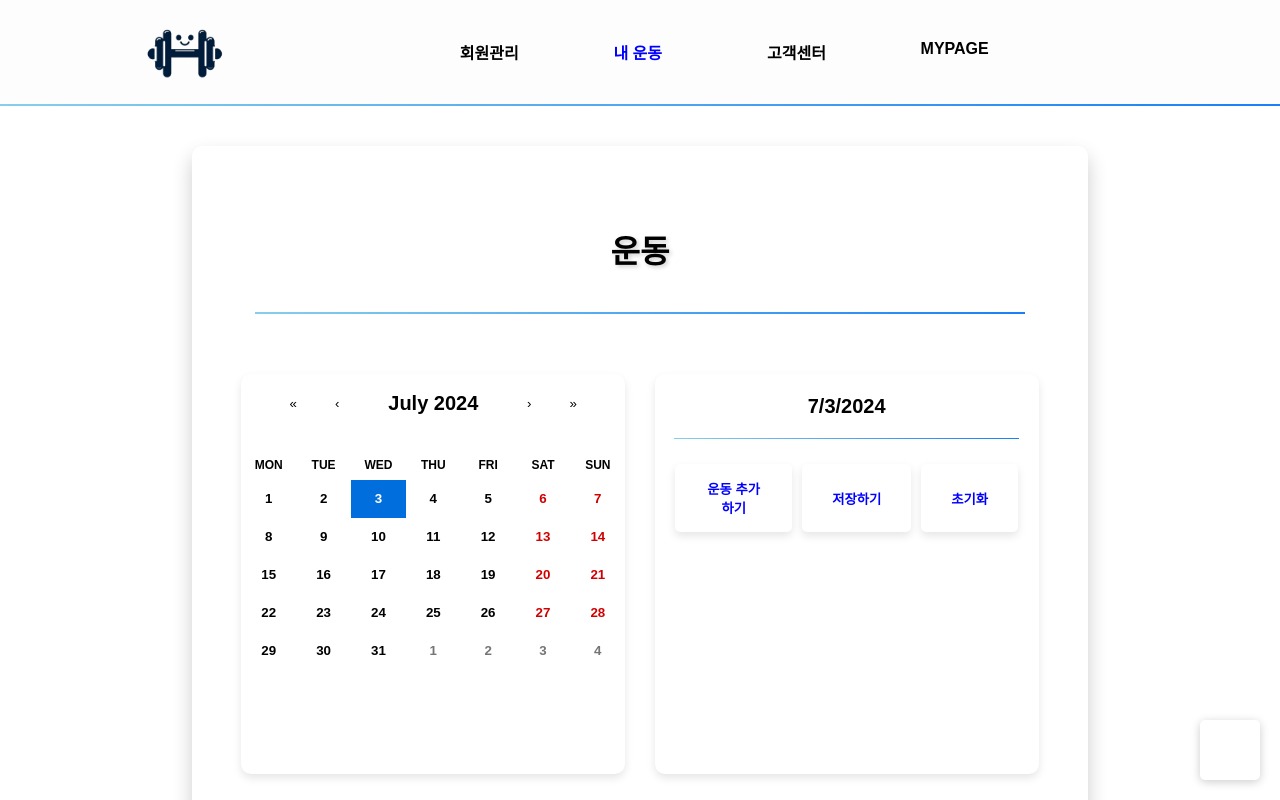
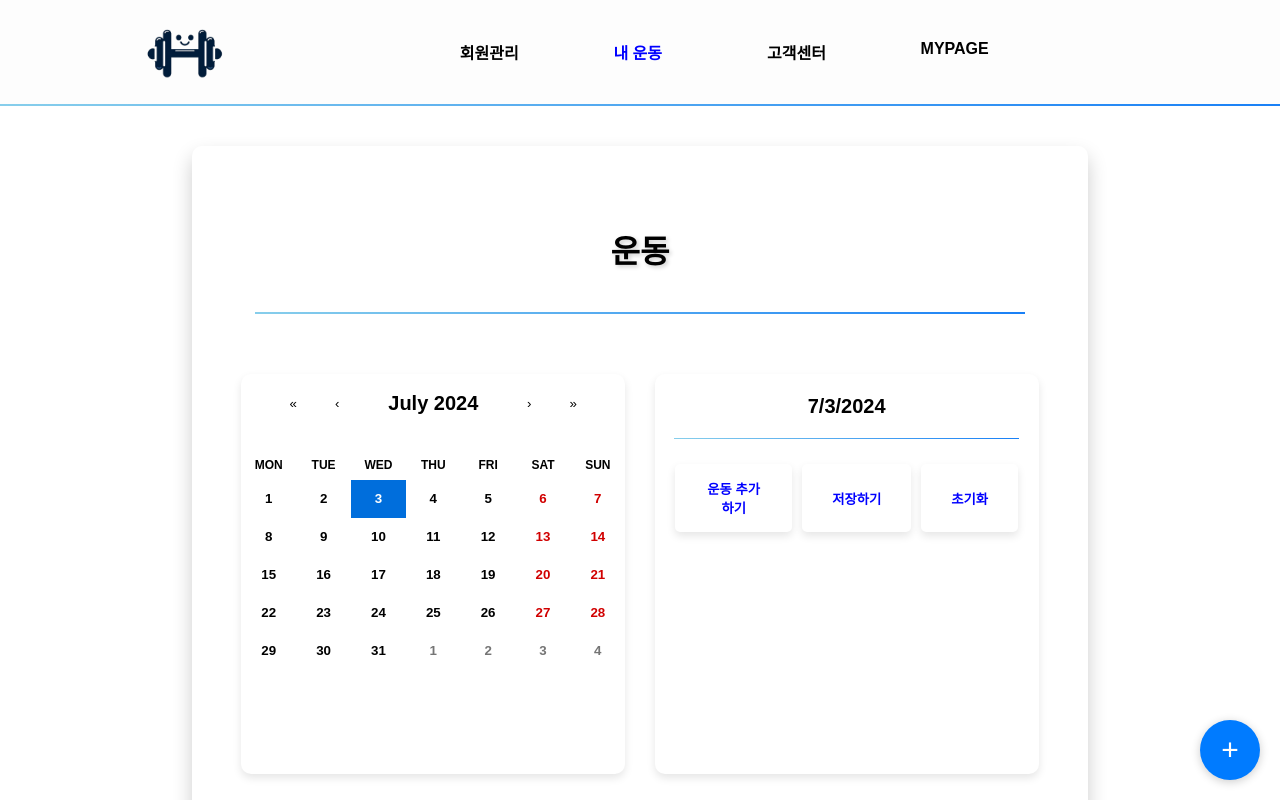
Before and after one commit to BangGiro/project2, a React (Create React App) app in the folder myapp/: page /exerciseMain in a window 1280 px wide. Shown: the top 800 px of the page. Built offline with nearby package versions, Linux system fonts and the light colour scheme; grey boxes are pictures that could not be loaded.

Commit message:
플로팅 버튼 적용

```diff
--- a/myapp/src/components/pages/exercise/ExerciseMain.css
+++ b/myapp/src/components/pages/exercise/ExerciseMain.css
@@ -111,7 +111,7 @@
         padding-bottom: 10px;
     }
     /* Buttons */
-    button:not(.react-calendar button) {
+    button:not(.react-calendar button, .floating-button) {
         border: none;
         border-radius: 5px;
         cursor: pointer;
--- a/myapp/src/components/pages/footerPages/Navbar.jsx
+++ b/myapp/src/components/pages/footerPages/Navbar.jsx
@@ -1,10 +1,12 @@
 import React from 'react';
 import { NavLink } from 'react-router-dom';
 import './Navbar.css';
+import FloatingButton from '../../layout/FloatingButton';
 
 function Navbar() {
     return (
         <nav className="legalNavbar">
+            <FloatingButton/>
             <ul>
                 <li>
                     <NavLink
--- a/myapp/src/components/pages/sleepTracker/SleepTracker.jsx
+++ b/myapp/src/components/pages/sleepTracker/SleepTracker.jsx
@@ -5,6 +5,7 @@ import { Line } from 'react-chartjs-2';
 import 'react-calendar/dist/Calendar.css';
 import './SleepTracker.css';
 import { Chart as ChartJS, CategoryScale, LinearScale, PointElement, LineElement, Title, Tooltip, Legend } from 'chart.js';
+import FloatingButton from '../../layout/FloatingButton';
 
 ChartJS.register(
     CategoryScale,
@@ -225,6 +226,7 @@ const SleepTracker = ({ loggedInEmail }) => {
         <div className='SleepTrackerTrue'>
             <div className="sleepTracker">
                 <h1>수면 관리</h1>
+                <FloatingButton/>
                 <hr/>
                 <div className='sleepTrackerMain'>
                     <Calendar
```
